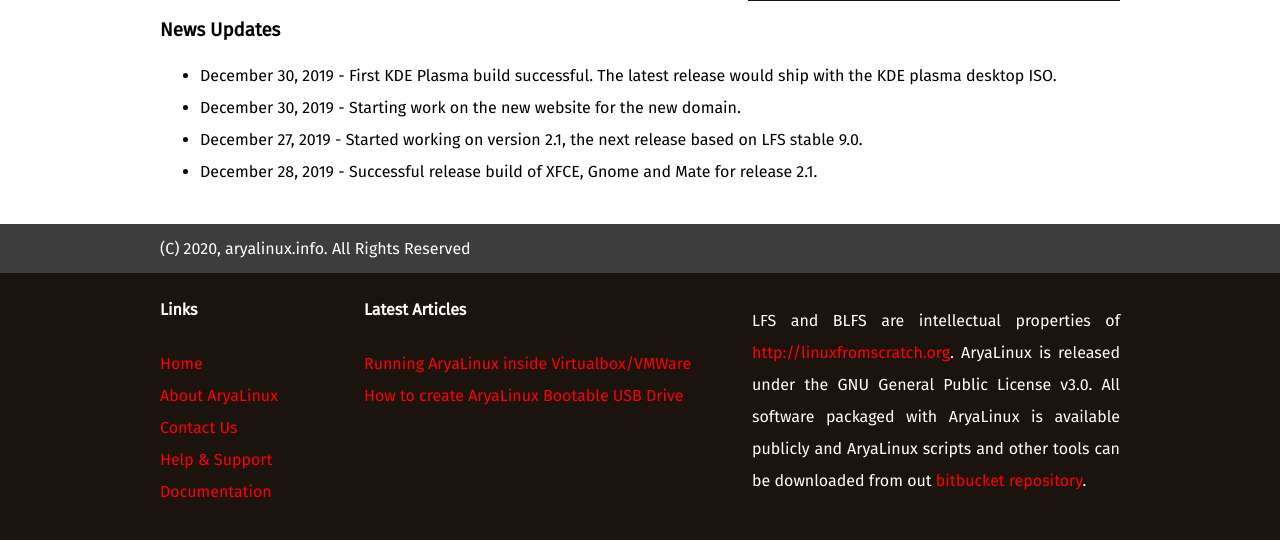
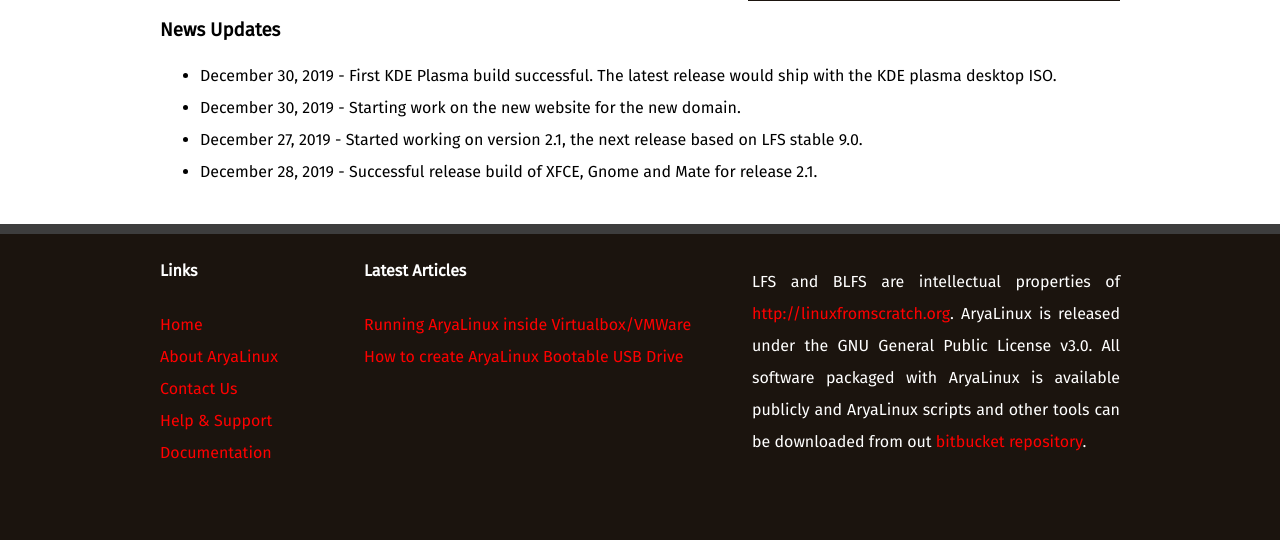
Before and after one commit to FluidIdeas/aryalinux-web, a PHP site: page /index.php in a window 1280 px wide. Shown: the part 880-1420 px from the top of the page. After the commit the page ends 1339 px from the top, so only its background shows below. Run offline with PHP 8.4, Linux system fonts and the light colour scheme.

Commit message:
Removed copyright

```diff
--- a/contact.php
+++ b/contact.php
@@ -42,6 +42,7 @@
                 would like to help with development or testing.
                 </p>
             </div>
+            <br><br>
         </div>
     </div>
     <?php include_once('footer.php')?>
--- a/documentation.php
+++ b/documentation.php
@@ -65,6 +65,7 @@
         ?>
         <?php } ?>
         </div>
+        <br><br>
     </div>
     <?php include_once('footer.php')?>
 </body>
--- a/footer.php
+++ b/footer.php
@@ -1,6 +1,5 @@
 <div class="footer-container1">
 <div class="container">
-(C) 2020, aryalinux.info. All Rights Reserved
 </div>
 </div>
 <div class="footer-container2">
--- a/style.css
+++ b/style.css
@@ -83,7 +83,7 @@
 .footer-container1 {
     background: #3d3d3d;
     font-family: 'Fira Sans', sans-serif;
-    padding: 15px;
+    padding: 5px;
     color: #fff;
 }
 
```
